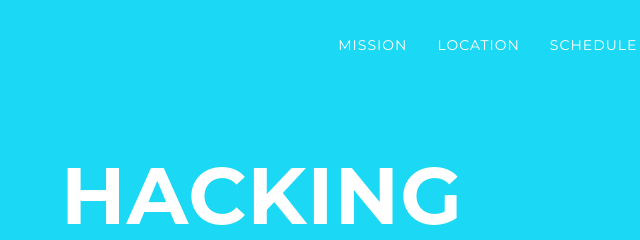
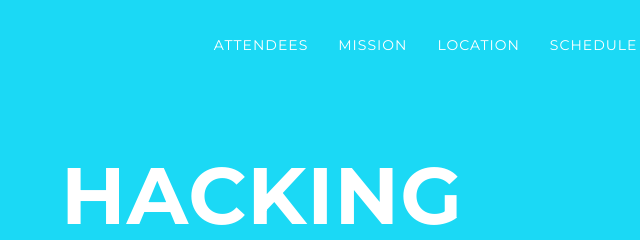
Before and after one commit to whichlight/hacking-journalism-site, a plain HTML site: page index.html in a window 1280 px wide. Shown: the top 240 px of the page, 378-1018 px from the left. Drawn offline with nearby package versions, Linux system fonts and the light colour scheme; some packages are replaced by stand-ins of ours.

Commit message:
The attending is completed

```diff
--- a/index.html
+++ b/index.html
@@ -56,6 +56,9 @@
           <!-- Hidden li included to remove active class from about link when scrolled up past about section -->
           <li class="hidden">
           <a href="#page-top"></a>
+          </li>
+          <li class="page-scroll">
+          <a href="http://hackingjournalism.com/attending.html">Attendees</a>
           </li>
           <li class="page-scroll">
           <a href="#mission">Mission</a>
```
